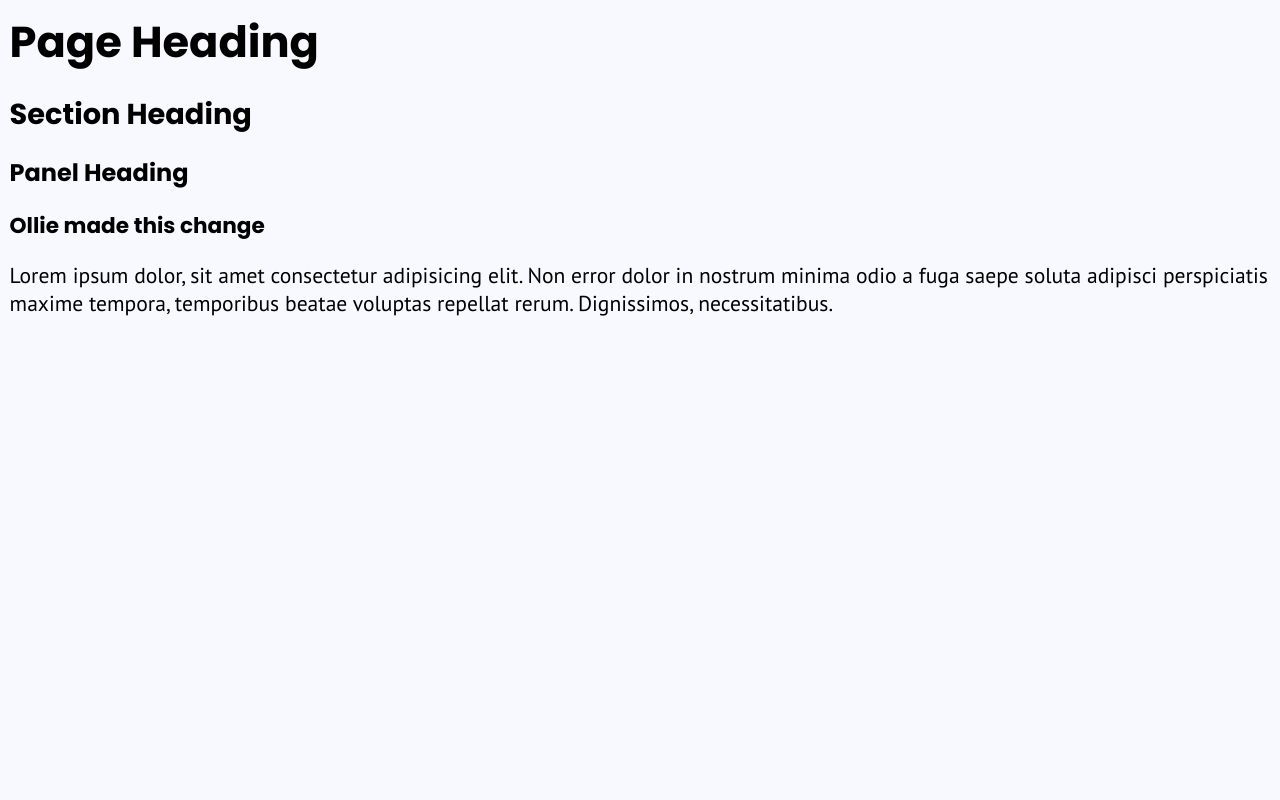
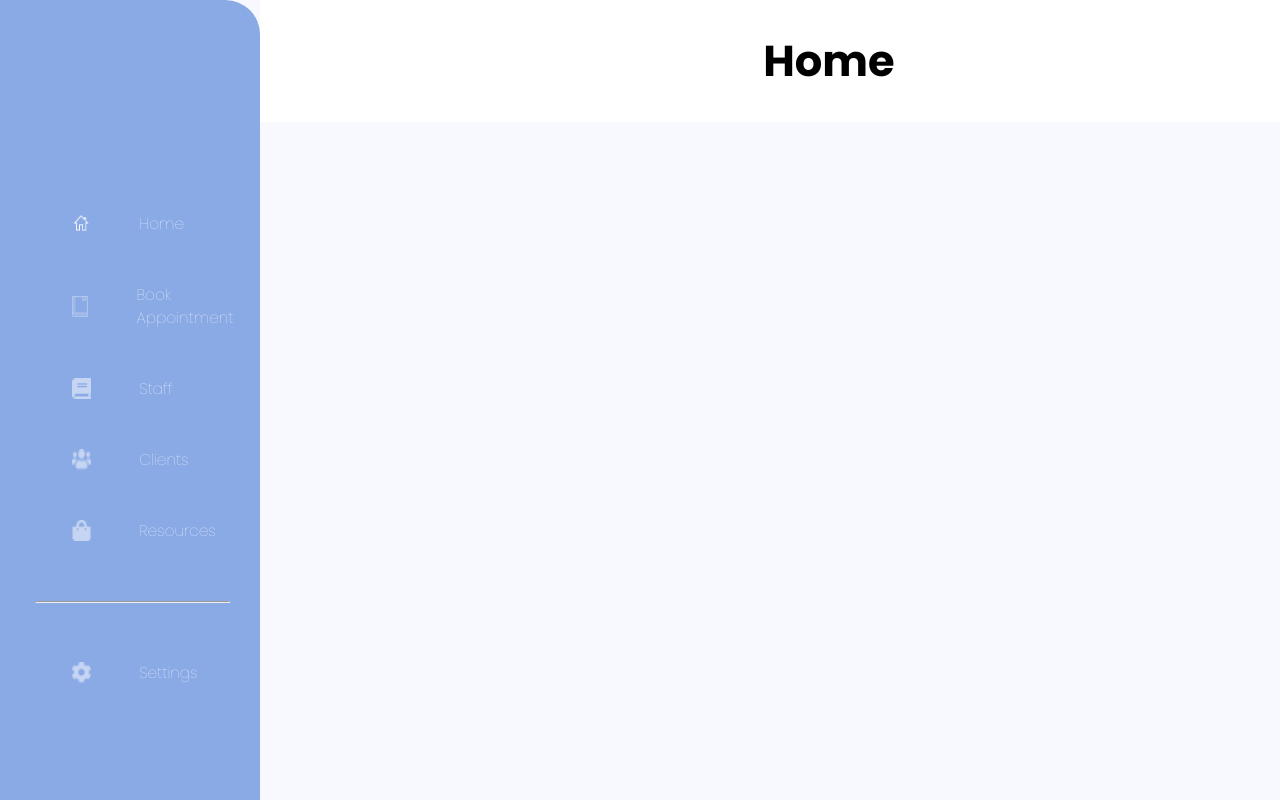
Before and after one commit to nology-tech/verde-client-project, a React (Vite) app: page /home in a window 1280 px wide. Built offline with nearby package versions, Linux system fonts and the light colour scheme.

Commit message:
edited styles of layout

```diff
--- a/src/components/Header/Header.scss
+++ b/src/components/Header/Header.scss
@@ -43,7 +43,6 @@
 
     &__title {
       margin-left:25.6rem;
-
     }
 
     &__button {
--- a/src/components/Layout/Layout.scss
+++ b/src/components/Layout/Layout.scss
@@ -4,4 +4,12 @@
   height: 100vh;
   width: 100vw;
   background-color: $clr-secondary-lt;
+  display: flex;
 }
+
+@media screen and (min-width:$desktop-breakpoint) {
+
+  .layout{
+    display: flex;
+  }
+}
--- /dev/null
+++ b/src/pages/Home/Home.scss
@@ -0,0 +1,16 @@
+@use "../../styles/variables" as *;
+
+.main{
+    width: 100%;
+}
+
+.button{
+    margin-left: 1rem;
+}
+
+
+@media screen and (min-width: $desktop-breakpoint) {
+    .button{
+        display: none;
+    }
+}
--- a/src/pages/Home/Home.tsx
+++ b/src/pages/Home/Home.tsx
@@ -1,18 +1,22 @@
+import Button from "../../components/Button/Button";
+import Header from "../../components/Header/Header";
 import Layout from "../../components/Layout/Layout";
+import NavBar from "../../components/NavBar/NavBar";
+import "./Home.scss";
 
 const Home = () => {
+
+  const onClick = () => {
+
+  };
+
   return (
     <Layout>
-      <h1>Page Heading</h1>
-      <h2>Section Heading</h2>
-      <h3>Panel Heading</h3>
-      <h4>Ollie made this change</h4>
-      <p>
-        Lorem ipsum dolor, sit amet consectetur adipisicing elit. Non error
-        dolor in nostrum minima odio a fuga saepe soluta adipisci perspiciatis
-        maxime tempora, temporibus beatae voluptas repellat rerum. Dignissimos,
-        necessitatibus.
-      </p>
+      <NavBar />
+      <main className="main">
+      <Header title="Home" variant="light" onClick={onClick} buttonOption={false} buttonLabel="Home" buttonVariant="purple" />
+      <Button size="large" label="Log Out" variant="yellow" onClick={onClick} path=""/>
+      </main>
     </Layout>
   );
 };
```
